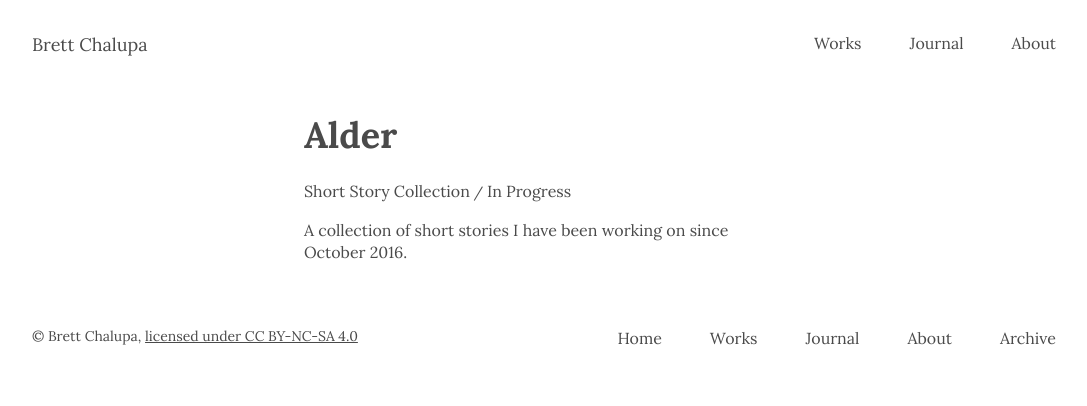
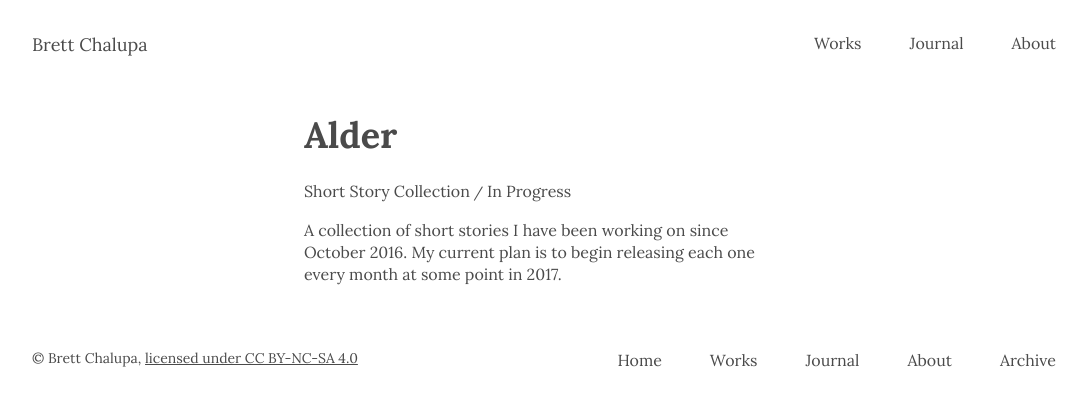
Before and after one commit to brettchalupa/brettchalupa.github.io, a Jekyll site: the page built from _works/alder.md, in a window 1280 px wide. Shown: the top 406 px of the page, without its empty margins (96-1183 px from the left). Built offline with Jekyll 4.4.1, drawn with Linux system fonts in a browser that asks for light colours; a script that is not in the unit is left out.

Commit message:
Add more details about Alder release plan
This better explains what I plan to do with the project in 2017.

```diff
--- a/_works/alder.md
+++ b/_works/alder.md
@@ -10,4 +10,4 @@ layout: work
 period: In Progress
 ---
 
-A collection of short stories I have been working on since October 2016.
+A collection of short stories I have been working on since October 2016. My current plan is to begin releasing each one every month at some point in 2017.
```
